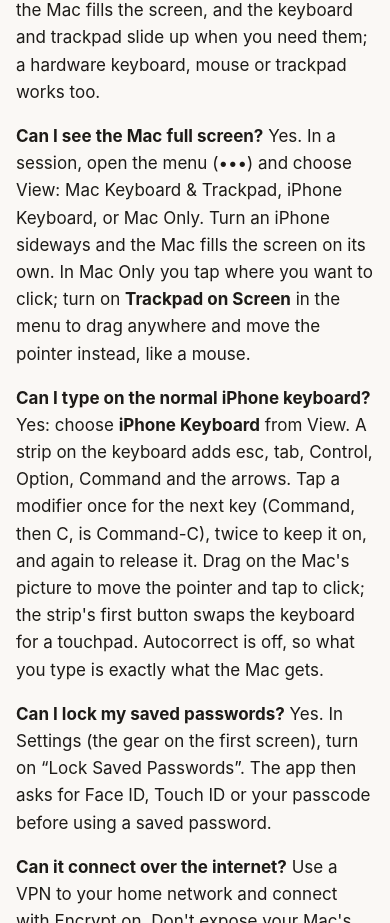
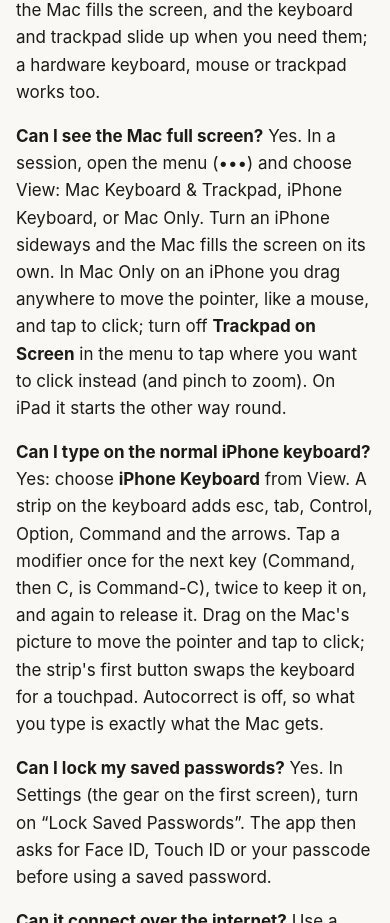
Before and after one commit to gogs1998/iqlabs-apps, a plain HTML site: page duoremote/support.html in a window 390 px wide. Shown: the part 1280-2203 px from the top of the page. Drawn offline with Linux system fonts and the light colour scheme.

Commit message:
Duo Remote support: drag moves the pointer by default on iPhone

```diff
--- a/duoremote/support.html
+++ b/duoremote/support.html
@@ -18,7 +18,7 @@ footer a{color:var(--muted)}
 <h2>Setting up your Mac</h2><ol><li>On the Mac, open System Settings → General → Sharing and turn on <strong>Screen Sharing</strong>.</li><li>Click the ⓘ next to Screen Sharing and make sure your user is allowed.</li><li>For an encrypted connection (recommended), also turn on <strong>Remote Login</strong> in the same list.</li><li>In Duo Remote IQ, your Mac usually appears under <strong>On this network</strong>: tap it. Or add it by the address shown in Sharing (for example <code>192.168.1.20</code> or <code>Your-Mac.local</code>), port 5900. Enter your Mac username and password.</li><li>The first time you connect encrypted, the app shows your Mac's identity (a fingerprint). To check it, run <code>ssh-keygen -lf /etc/ssh/ssh_host_ed25519_key.pub</code> in Terminal on the Mac, then tap Trust and Connect.</li></ol>
 <h2>Common questions</h2>
 <p><strong>Does it need an iPhone Duo?</strong> No. It's designed for iPhone Duo: open it in laptop pose and the Mac's screen sits on top with a full-size keyboard and trackpad below. It also works folded, with a keyboard you can show or hide. On any other iPhone running iOS 26 or later, the Mac's screen sits above a smaller keyboard and trackpad. On iPad, the Mac fills the screen, and the keyboard and trackpad slide up when you need them; a hardware keyboard, mouse or trackpad works too.</p>
-<p><strong>Can I see the Mac full screen?</strong> Yes. In a session, open the menu (•••) and choose View: Mac Keyboard &amp; Trackpad, iPhone Keyboard, or Mac Only. Turn an iPhone sideways and the Mac fills the screen on its own. In Mac Only you tap where you want to click; turn on <strong>Trackpad on Screen</strong> in the menu to drag anywhere and move the pointer instead, like a mouse.</p>
+<p><strong>Can I see the Mac full screen?</strong> Yes. In a session, open the menu (•••) and choose View: Mac Keyboard &amp; Trackpad, iPhone Keyboard, or Mac Only. Turn an iPhone sideways and the Mac fills the screen on its own. In Mac Only on an iPhone you drag anywhere to move the pointer, like a mouse, and tap to click; turn off <strong>Trackpad on Screen</strong> in the menu to tap where you want to click instead (and pinch to zoom). On iPad it starts the other way round.</p>
 <p><strong>Can I type on the normal iPhone keyboard?</strong> Yes: choose <strong>iPhone Keyboard</strong> from View. A strip on the keyboard adds esc, tab, Control, Option, Command and the arrows. Tap a modifier once for the next key (Command, then C, is Command-C), twice to keep it on, and again to release it. Drag on the Mac's picture to move the pointer and tap to click; the strip's first button swaps the keyboard for a touchpad. Autocorrect is off, so what you type is exactly what the Mac gets.</p>
 <p><strong>Can I lock my saved passwords?</strong> Yes. In Settings (the gear on the first screen), turn on “Lock Saved Passwords”. The app then asks for Face ID, Touch ID or your passcode before using a saved password.</p>
 <p><strong>Can it connect over the internet?</strong> Use a VPN to your home network and connect with Encrypt on. Don't expose your Mac's Screen Sharing or Remote Login ports directly to the internet.</p>
```
